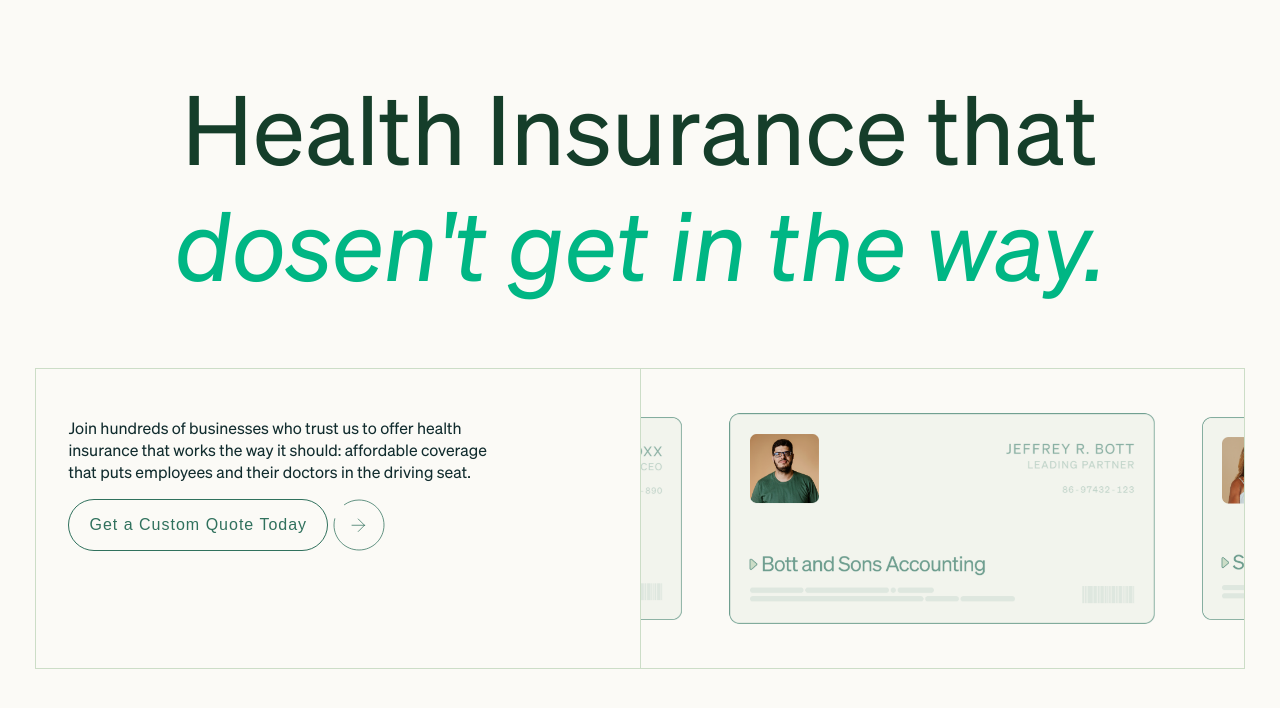
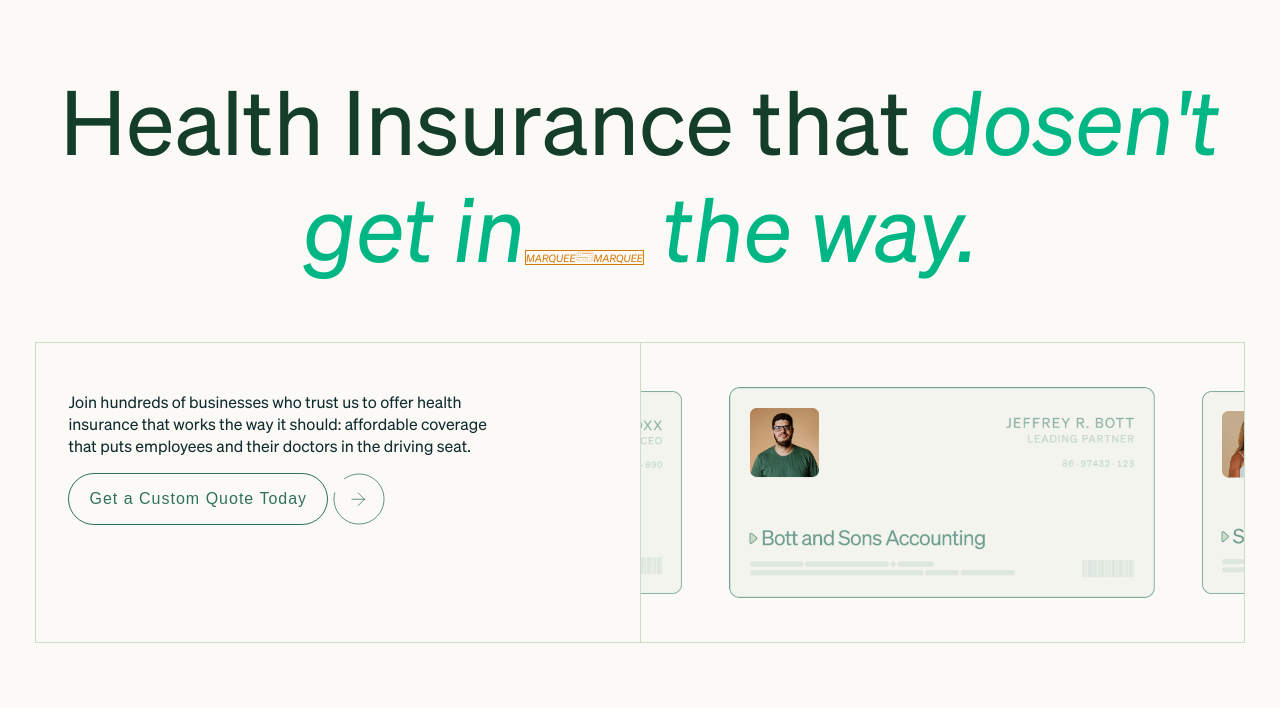
Before and after one commit to brooklee/reform-Co-Challenge, a Next.js app: page / in a window 1280 px wide. Shown: the top 708 px of the page. Built offline with nearby package versions, Linux system fonts and the light colour scheme.

Commit message:
add marquee element layout updates to insurance cards

```diff
--- a/app/globals.css
+++ b/app/globals.css
@@ -174,6 +174,7 @@ h5 {
   letter-spacing: 10%;
   line-height: 120%;
   font-size: calc(12 * var(--scale));
+  text-transform: uppercase;
 }
 
 body-xl, body-l, body-reg, body-s, body-xs, body-xxs {
--- a/app/layout.tsx
+++ b/app/layout.tsx
@@ -13,8 +13,8 @@ const geistMono = Geist_Mono({
 });
 
 export const metadata: Metadata = {
-  title: "Create Next App",
-  description: "Generated by create next app",
+  title: "Reform Collective Challenge",
+  description: "Reform Collective Challenge",
 };
 
 export default function RootLayout({
--- a/components/banner/banner.module.css
+++ b/components/banner/banner.module.css
@@ -9,7 +9,7 @@
 .banner > h1 {
   color: var(--green-500);
   text-align: center;
-  /* font-size: calc(104 * var(--scale));  slight adjustment to make it match the design asset */
+  font-size: calc(104 * var(--scale));  /* slight adjustment to make it match the design asset */
 }
 
 .banner > h1 > span {
@@ -41,6 +41,7 @@
   border: 1px solid var(--green-100);
 }
 
+/* TABLET */
 @media (min-width: 501px) and (max-width: 1024px) {
   .bannerLeft {
     grid-column: 1 / 3;
@@ -51,9 +52,12 @@
   }
 }
 
+/* MOBILE */
 @media (max-width: 500px) {
   .bannerLeft {
     grid-column: 1 / -1;
+    border-right: 1px solid var(--green-100);
+    border-bottom: none;
   }
 
   .bannerRight {
--- a/components/banner/index.tsx
+++ b/components/banner/index.tsx
@@ -1,12 +1,13 @@
 import { Button } from "../button";
 import { InsuranceCard } from "../insuranceCard";
 import styles from "./banner.module.css";
+import { Marquee } from "../marquee";
 
 export function Banner() {
   return (
     <div className="grid">
         <div className={styles.banner}>
-            <h1>Health Insurance that <span>dosen&apos;t get in the way.</span></h1>
+            <h1>Health Insurance that <span className={styles.bannerSpan}>dosen&apos;t get in<Marquee /> the way.</span></h1>
         </div>
         <div className={styles.bannerLeft}>
             <div className={styles.bannerLeftInfo}>
--- /dev/null
+++ b/components/icons/Illo.tsx
@@ -0,0 +1,22 @@
+export function Illo() {
+    return (
+        <svg width="18" height="11" viewBox="0 0 18 11" fill="none" xmlns="http://www.w3.org/2000/svg">
+            <rect x="1" y="1" width="16" height="9" rx="1.5" stroke="#D87906" stroke-opacity="0.5" stroke-width="0.5"/>
+            <rect x="2" y="2" width="1" height="1" rx="0.5" fill="#D87906" fill-opacity="0.5"/>
+            <rect x="2" y="4" width="1" height="1" rx="0.5" fill="#D87906" fill-opacity="0.5"/>
+            <rect x="4" y="4" width="1" height="1" rx="0.5" fill="#D87906" fill-opacity="0.5"/>
+            <rect x="7" y="8" width="1" height="1" rx="0.5" fill="#D87906" fill-opacity="0.5"/>
+            <rect x="2" y="8" width="1" height="1" rx="0.5" fill="#D87906" fill-opacity="0.5"/>
+            <rect x="13" y="4" width="1" height="1" rx="0.5" fill="#D87906" fill-opacity="0.5"/>
+            <rect x="9" y="8" width="1" height="1" rx="0.5" fill="#D87906" fill-opacity="0.5"/>
+            <rect x="15" y="4" width="1" height="1" rx="0.5" fill="#D87906" fill-opacity="0.5"/>
+            <rect x="11" y="8" width="1" height="1" rx="0.5" fill="#D87906" fill-opacity="0.5"/>
+            <rect x="15" y="8" width="1" height="1" rx="0.5" fill="#D87906" fill-opacity="0.5"/>
+            <rect x="2" y="6" width="10" height="1" rx="0.5" fill="#D87906" fill-opacity="0.5"/>
+            <rect x="4" y="2" width="1" height="1" rx="0.5" fill="#D87906" fill-opacity="0.5"/>
+            <rect x="13" y="6" width="1" height="1" rx="0.5" fill="#D87906" fill-opacity="0.5"/>
+            <rect x="6" y="2" width="10" height="1" rx="0.5" fill="#D87906" fill-opacity="0.5"/>
+            <rect x="15" y="6" width="1" height="1" rx="0.5" fill="#D87906" fill-opacity="0.5"/>
+        </svg>
+    )
+}
--- a/components/insuranceCard/index.tsx
+++ b/components/insuranceCard/index.tsx
@@ -14,6 +14,7 @@ export function InsuranceCard({ image }: InsuranceCardProps) {
   const currentIndexRef = useRef<number>(1);
   const stepRef = useRef<number>(0);
   const centerOffsetRef = useRef<number>(0);
+  const isVerticalRef = useRef<boolean>(false);
   const GAP_PX = 55; // keep in sync with CSS `.track { gap: 16px }`
   // Timing controls
   const SLIDE_DURATION = 1.5; // seconds for slide movement
@@ -47,32 +48,62 @@ export function InsuranceCard({ image }: InsuranceCardProps) {
       };
       // calculate the center offset and step
       const measure = () => {
+        const mq = window.matchMedia("(min-width: 501px) and (max-width: 1024px)");
+        isVerticalRef.current = mq.matches;
+
         const firstSlide = trackRef.current?.querySelector(`.${styles.slideWrapper}`) as HTMLDivElement | null;
         if (firstSlide && containerRef.current) {
-          const slideWidth = firstSlide.offsetWidth;
           const style = getComputedStyle(containerRef.current);
-          const paddingLeft = parseFloat(style.paddingLeft || "0");
-          const paddingRight = parseFloat(style.paddingRight || "0");
-          const contentWidth = containerRef.current.clientWidth - paddingLeft - paddingRight;
-          centerOffsetRef.current = (contentWidth - slideWidth) / 2;
-          stepRef.current = slideWidth + GAP_PX;
+
+          if (isVerticalRef.current) {
+            const slideHeight = firstSlide.offsetHeight;
+            const paddingTop = parseFloat(style.paddingTop || "0");
+            const paddingBottom = parseFloat(style.paddingBottom || "0");
+            const contentHeight = containerRef.current.clientHeight - paddingTop - paddingBottom;
+            centerOffsetRef.current = (contentHeight - slideHeight) / 2;
+            stepRef.current = slideHeight + GAP_PX;
+          } else {
+            const slideWidth = firstSlide.offsetWidth;
+            const paddingLeft = parseFloat(style.paddingLeft || "0");
+            const paddingRight = parseFloat(style.paddingRight || "0");
+            const contentWidth = containerRef.current.clientWidth - paddingLeft - paddingRight;
+            centerOffsetRef.current = (contentWidth - slideWidth) / 2;
+            stepRef.current = slideWidth + GAP_PX;
+          }
+        }
+      };
+
+      const setPosition = (index: number) => {
+        if (!trackRef.current) return;
+        const value = centerOffsetRef.current - stepRef.current * index;
+        if (isVerticalRef.current) {
+          gsap.set(trackRef.current, { y: value, x: 0 });
+        } else {
+          gsap.set(trackRef.current, { x: value, y: 0 });
         }
       };
 
       measure();
 
       let resizeObserver: ResizeObserver | undefined;
+      const mq = window.matchMedia("(min-width: 501px) and (max-width: 1024px)");
+      const onMediaChange = () => {
+        measure();
+        setPosition(currentIndexRef.current);
+        pulseActive();
+      };
+      mq.addEventListener?.("change", onMediaChange);
       if (containerRef.current) {
         resizeObserver = new ResizeObserver(() => {
           measure();
-          gsap.set(trackRef.current, { x: centerOffsetRef.current - stepRef.current * currentIndexRef.current });
+          setPosition(currentIndexRef.current);
           pulseActive();
         });
         resizeObserver.observe(containerRef.current);
       }
 
       currentIndexRef.current = imagesExtended.length > 1 ? 1 : 0;
-      gsap.set(trackRef.current, { x: centerOffsetRef.current - stepRef.current * currentIndexRef.current });
+      setPosition(currentIndexRef.current);
       pulseActive();
 
       let tween: gsap.core.Tween | null = null;
@@ -81,8 +112,12 @@ export function InsuranceCard({ image }: InsuranceCardProps) {
       const goNext = () => {
         if (!trackRef.current) return;
         const nextIndex = currentIndexRef.current + 1;
+        const toValue = centerOffsetRef.current - stepRef.current * nextIndex;
+        const vars = isVerticalRef.current
+          ? { y: toValue, x: 0 }
+          : { x: toValue, y: 0 };
         tween = gsap.to(trackRef.current, {
-          x: centerOffsetRef.current - stepRef.current * nextIndex,
+          ...vars,
           duration: SLIDE_DURATION,
           ease: "power2.inOut",
           onComplete: () => {
@@ -90,7 +125,7 @@ export function InsuranceCard({ image }: InsuranceCardProps) {
             // if at last clone, jump back to the first real slide
             if (currentIndexRef.current === imagesExtended.length - 1) {
               currentIndexRef.current = 1;
-              gsap.set(trackRef.current, { x: centerOffsetRef.current - stepRef.current * currentIndexRef.current });
+              setPosition(currentIndexRef.current);
             }
             pulseActive();
             delayed = gsap.delayedCall(PAUSE_BETWEEN, goNext);
@@ -106,6 +141,7 @@ export function InsuranceCard({ image }: InsuranceCardProps) {
         tween?.kill();
         delayed?.kill();
         resizeObserver?.disconnect();
+        mq.removeEventListener?.("change", onMediaChange);
       };
     }, containerRef);
 
--- a/components/insuranceCard/insuranceCard.module.css
+++ b/components/insuranceCard/insuranceCard.module.css
@@ -32,3 +32,14 @@
   pointer-events: none;
   will-change: transform;
 }
+
+/* TABLET */
+@media (min-width: 501px) and (max-width: 1024px) {
+
+    .carousel {
+        max-height: 400px;
+    }
+  .track {
+    flex-direction: column;
+  }
+}
--- /dev/null
+++ b/components/marquee/index.tsx
@@ -0,0 +1,12 @@
+import { Illo } from "../icons/Illo";
+import styles from "./marquee.module.css";
+
+export function Marquee() {
+    return (
+        <div className={styles.marquee + " title"}>
+            <span>Marquee</span>
+            <Illo />
+            <span>Marquee</span>
+        </div>
+    )
+}
--- /dev/null
+++ b/components/marquee/marquee.module.css
@@ -0,0 +1,8 @@
+.marquee {
+    align-items: center;
+    justify-content: center;
+    gap: 10px;
+    border: 1px solid #D87906;
+    display: inline-block;
+    color: #D87906;
+}
```
